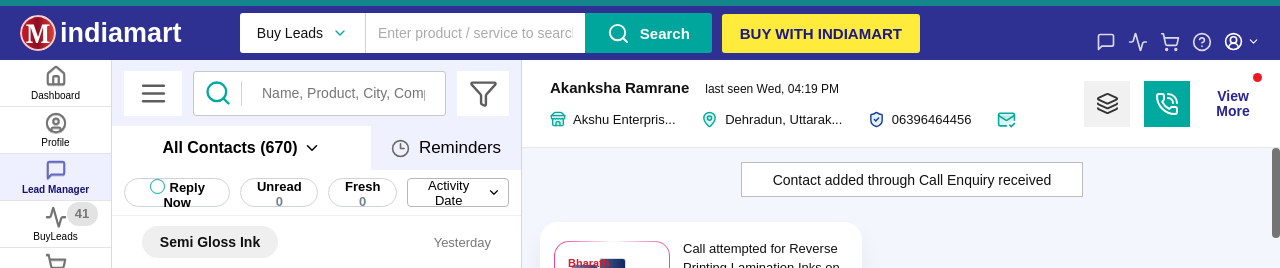
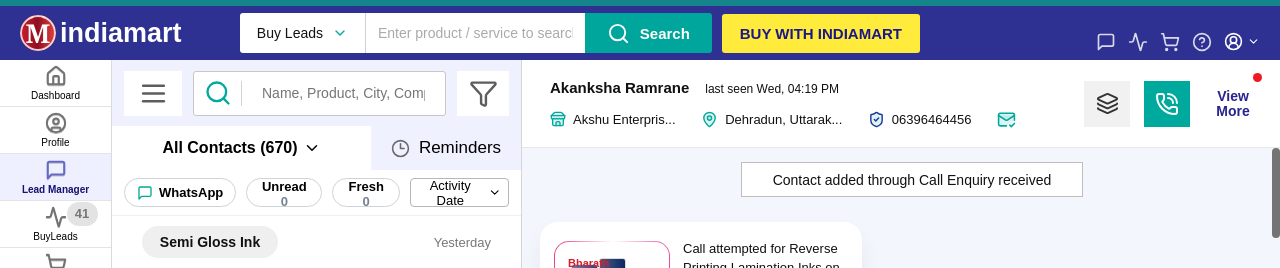
Before and after one commit to karkau123/Indiamart-Lead-Manager, a React (Vite) app: page / in a window 1280 px wide. Shown: the top 268 px of the page. Built offline with nearby package versions, Linux system fonts and the light colour scheme.

Commit message:
Change filter name from 'Reply Now' to 'WhatsApp' with icon

```diff
--- a/src/App.jsx
+++ b/src/App.jsx
@@ -198,7 +198,7 @@ function ContactPane() {
       </div>
 
       <div className="chips-row">
-        <button className="chip reply">Reply Now</button>
+        <button className="chip reply"><MessageSquare size={16} /> WhatsApp</button>
         <button className="chip">Unread <span>0</span></button>
         <button className="chip">Fresh <span>0</span></button>
         <button className="date-filter">Activity Date <ChevronDown size={15} /></button>
--- a/src/styles.css
+++ b/src/styles.css
@@ -403,15 +403,15 @@ button {
   color: #738290;
 }
 
-.chip.reply::before {
-  content: "";
-  width: 13px;
-  height: 13px;
-  display: inline-block;
-  margin-right: 5px;
-  border: 1.5px solid var(--teal);
-  border-radius: 50%;
-  vertical-align: -2px;
+.chip.reply {
+  display: flex;
+  align-items: center;
+  gap: 6px;
+}
+
+.chip.reply svg {
+  color: var(--teal);
+  flex-shrink: 0;
 }
 
 .date-filter {
```
